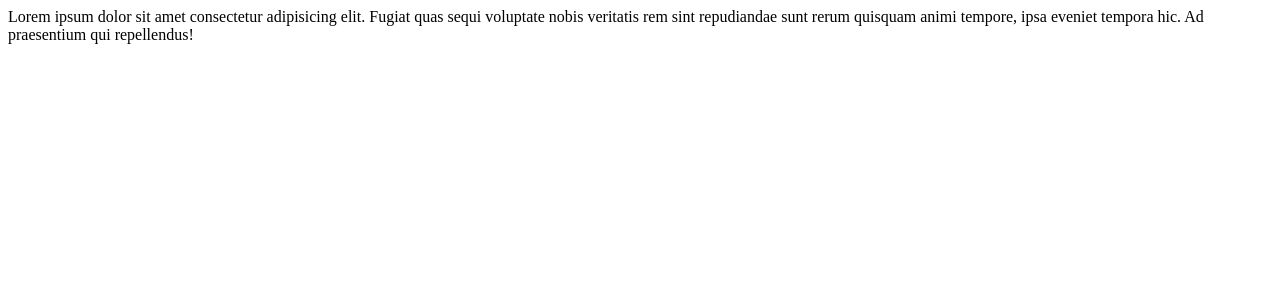
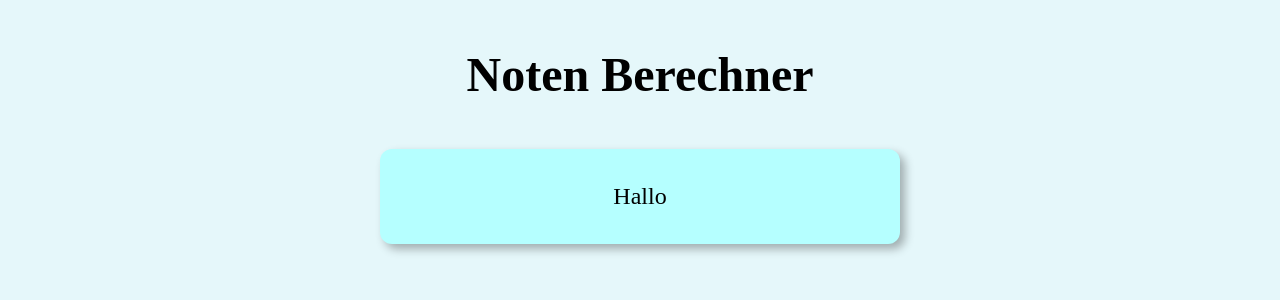
Before and after one commit to Code-God-2010/Noten-Berechner, a Flask app: page /signedin in a window 1280 px wide. Shown: the top 300 px of the page. Run offline with Flask 3, Linux system fonts and the light colour scheme.

Commit message:
Added Style

```diff
--- a/main.py
+++ b/main.py
@@ -45,6 +45,14 @@ def home():
 
 @app.route('/login', methods=['POST', 'GET'])
 def login():
+    if len(request.form)>0:
+        username = request.form.get('username')
+        password = request.form.get('password')
+        user = User.query.filter_by(username=username, password=password).first()
+        if user:
+            return redirect('/signedin')
+        else:
+            return render_template('login.html', error='Benutzername oder Passwort ist falsch')
     return render_template('login.html')
 
 @app.route('/signedin', methods=['POST', 'GET'])
--- a/templates/signedin.html
+++ b/templates/signedin.html
@@ -3,9 +3,41 @@
 <head>
     <meta charset="UTF-8">
     <meta name="viewport" content="width=device-width, initial-scale=1.0">
-    <title>Document</title>
+    <title>Noten Berechner</title>
+    <style>
+        .norm-div{
+            color: black;
+            background-color: rgb(181, 255, 255);
+            text-align: center;
+            padding: 10px;
+            margin: auto;
+            border-radius: 12px;
+            box-shadow: 5px 5px 10px rgba(0,0,0,0.3);
+            font-size: 24px;
+            width: 500px;
+        }
+        a{
+            color: black;
+        }
+        .link:hover{
+            color: green;
+            text-decoration: underline;
+        }
+        body{
+            background-color: rgb(229, 247, 250);
+        }
+        h1{
+            color: black;
+            font-size: 48px;
+            text-align: center;
+            padding: 15px;
+        }
+    </style>
 </head>
 <body>
-    Lorem ipsum dolor sit amet consectetur adipisicing elit. Fugiat quas sequi voluptate nobis veritatis rem sint repudiandae sunt rerum quisquam animi tempore, ipsa eveniet tempora hic. Ad praesentium qui repellendus!
+    <h1>Noten Berechner</h1>
+    <div class="norm-div">
+        <p>Hallo</p>
+    </div>
 </body>
 </html>
```
Also changed, not shown: templates/login.html (+33 -1 lines), templates/signup.html (+33 -1 lines), instance/Fächer.db.
